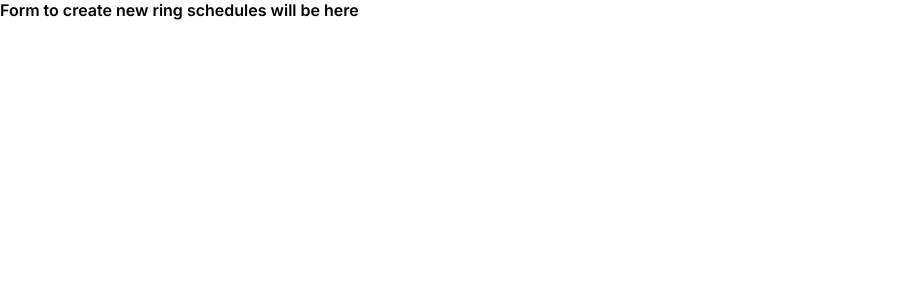
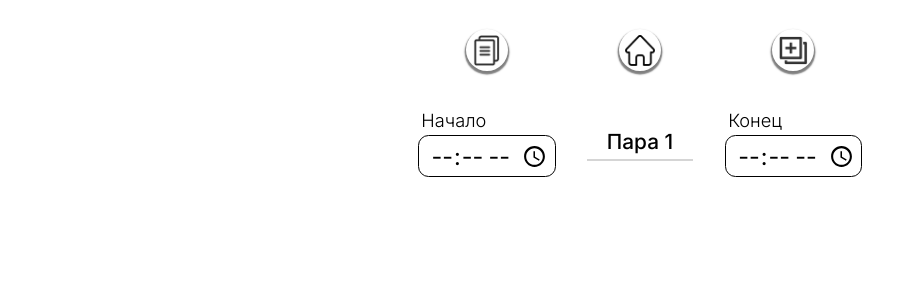
Before and after one commit to stinger222/edu-schedule-constructor, a React (Create React App) app: page /#/rings in a window 1280 px wide. Both pictures are taken after a click on the button "Добавить". Shown: the top 300 px of the page, without its empty margins (0-924 px from the left). Built offline with nearby package versions, Linux system fonts and the light colour scheme.

Commit message:
Create AddRingSchedule page component

```diff
--- a/src/App.tsx
+++ b/src/App.tsx
@@ -6,6 +6,7 @@ import Lessons from "./components/pages/Lessons/Lessons";
 import Main from "./components/pages/Main/Main";
 import AddLesson from "./components/pages/AddLesson/AddLesson";
 import { ToastContainer } from "react-toastify";
+import AddRingSchedule from "./components/pages/AddRingSchedule/AddRingSchedule";
 
 function App() {
   return <>
@@ -19,7 +20,7 @@ function App() {
 
 				<Route path="/add">
           <Route path="lesson" element={<AddLesson />}/>
-          <Route path="rings" element={<h1>Form to create new ring schedules will be here</h1>}/>
+          <Route path="rings" element={<AddRingSchedule />}/>
         </Route>
 			</Routes>
 		</HashRouter>
--- /dev/null
+++ b/src/components/pages/AddRingSchedule/AddRingSchedule.styled.ts
@@ -0,0 +1,6 @@
+import styled from 'styled-components';
+
+
+export const StyledAddRingSchdeulesPage = styled.div`
+
+`
--- /dev/null
+++ b/src/components/pages/AddRingSchedule/AddRingSchedule.tsx
@@ -0,0 +1,17 @@
+import Container from "../../Container/Container"
+import HeaderSecondary from "../../Header/HeaderSecondary"
+import RingSchdeuleRange from "../../RingSchdeuleRange/RingSchdeuleRange"
+import { StyledAddRingSchdeulesPage } from "./AddRingSchedule.styled"
+
+const AddRingSchedule = () => {
+	return <>
+		<HeaderSecondary />
+		<Container>
+			<StyledAddRingSchdeulesPage>
+				<RingSchdeuleRange index={1} />
+			</StyledAddRingSchdeulesPage>
+		</Container>
+	</>
+}
+
+export default AddRingSchedule
```
